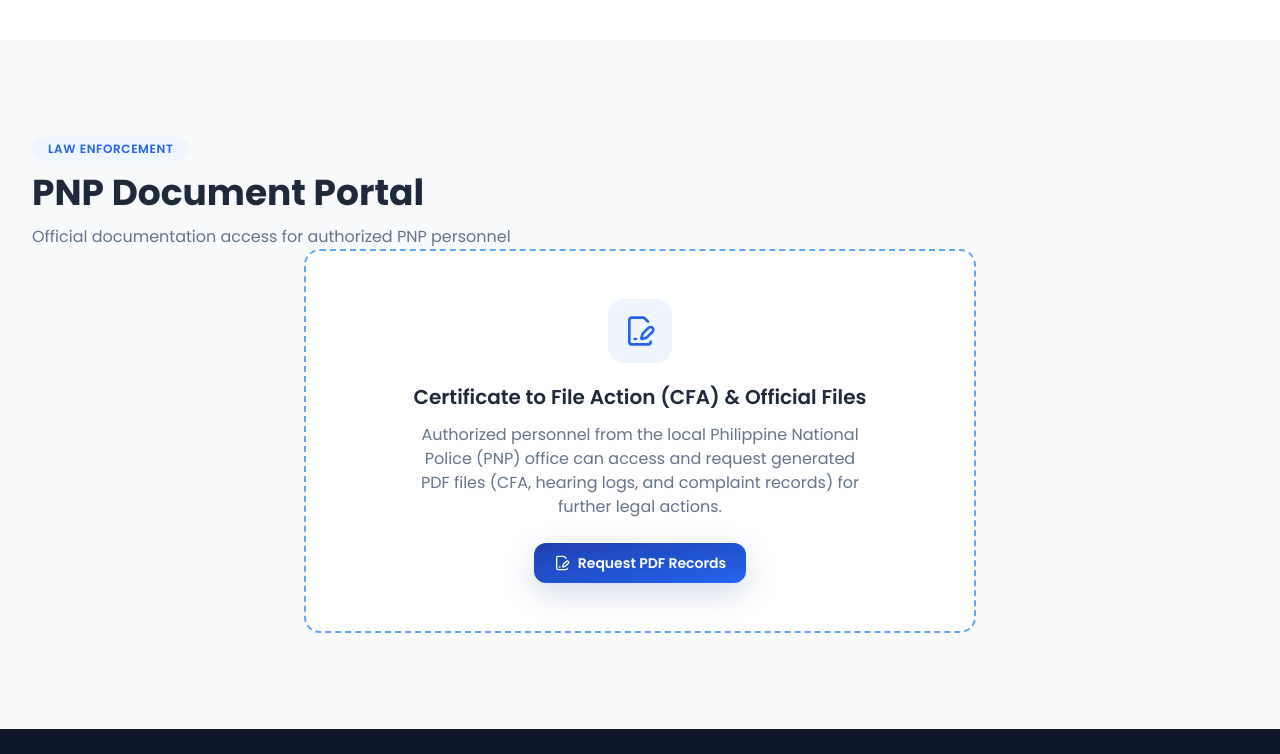
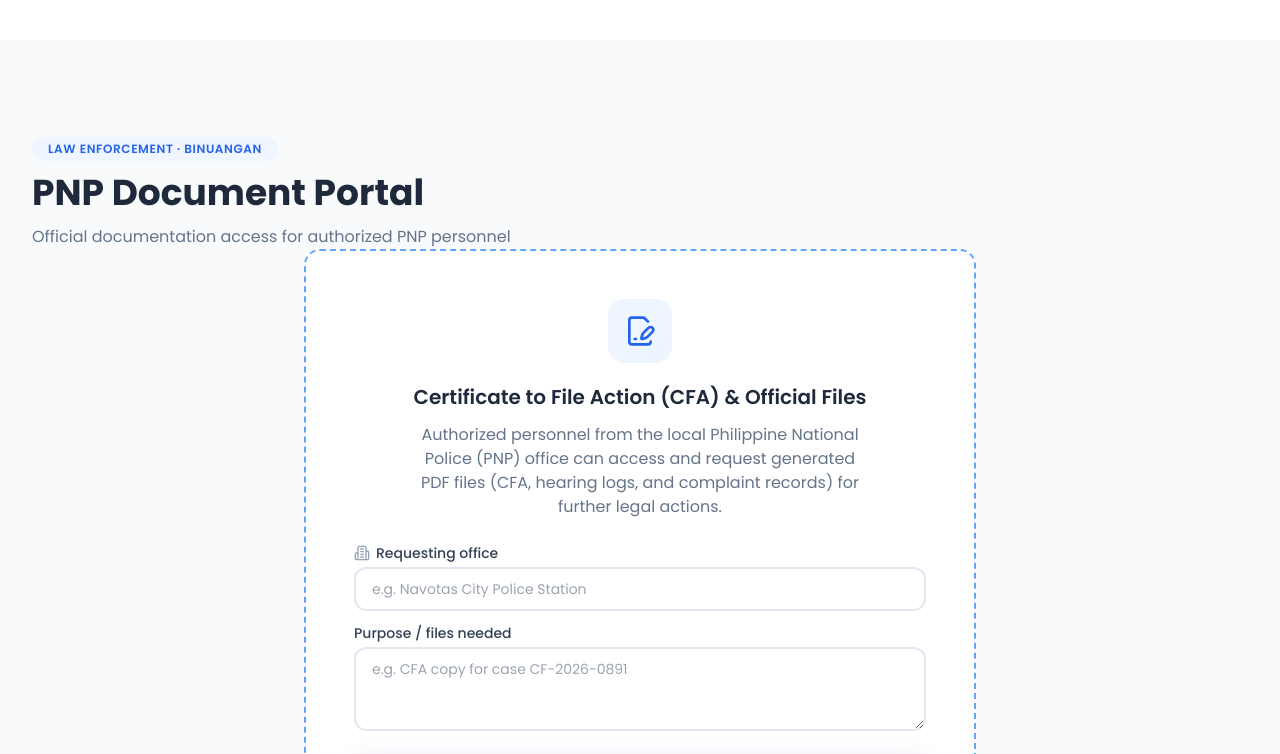
Before and after one commit to raybagsik0825/barangay-e-service, a Next.js app: page / in a window 1280 px wide. Shown: the part 4700-5454 px from the top of the page. Built offline with nearby package versions, Linux system fonts and the light colour scheme; no server answers; the database is empty.

Commit message:
complete per-barangay frontend: hero, live stats, projects, PNP request form

```diff
--- a/src/components/PnpPortal.tsx
+++ b/src/components/PnpPortal.tsx
@@ -1,19 +1,47 @@
 "use client";
 
-import { FileSignature } from "lucide-react";
+import { FileSignature, Loader2, CheckCircle2, AlertCircle, Building2 } from "lucide-react";
 import { useState } from "react";
+import { useBarangay } from "@/lib/barangay-context";
 import Reveal from "./Reveal";
 
 export default function PnpPortal() {
+  const { slug, name } = useBarangay();
+  const [office, setOffice] = useState("");
+  const [purpose, setPurpose] = useState("");
   const [loading, setLoading] = useState(false);
+  const [done, setDone] = useState<string | null>(null);
+  const [error, setError] = useState<string | null>(null);
 
-  const handleRequest = () => {
+  async function handleRequest(e: React.FormEvent) {
+    e.preventDefault();
     setLoading(true);
-    setTimeout(() => {
+    setDone(null);
+    setError(null);
+    try {
+      const requestCode = `REQ-${Date.now().toString().slice(-8)}`;
+      const r = await fetch(`/api/${slug}/document-requests`, {
+        method: "POST",
+        headers: { "Content-Type": "application/json" },
+        body: JSON.stringify({
+          request_code: requestCode,
+          requesting_office: office.trim(),
+          purpose: purpose.trim(),
+        }),
+      });
+      if (!r.ok) {
+        const j = await r.json().catch(() => ({}));
+        throw new Error((j as { error?: string }).error || `HTTP ${r.status}`);
+      }
+      setDone(`Request ${requestCode} submitted to ${name}. The barangay will review and fulfill it.`);
+      setOffice("");
+      setPurpose("");
+    } catch (err) {
+      setError(err instanceof Error ? err.message : "Request failed");
+    } finally {
       setLoading(false);
-      alert("Redirecting to secure PNP Portal authentication...");
-    }, 800);
-  };
+    }
+  }
 
   return (
     <section id="pnp-portal" className="py-16 md:py-24">
@@ -21,7 +49,7 @@
         <Reveal>
           <div className="section-title">
             <span className="inline-block bg-primary-50 text-primary-600 px-4 py-1 rounded-full text-xs font-semibold uppercase tracking-wider mb-3">
-              Law Enforcement
+              Law Enforcement · {name}
             </span>
             <h2 className="text-3xl md:text-4xl font-bold text-slate-800">
               PNP Document Portal
@@ -45,14 +73,54 @@
               office can access and request generated PDF files (CFA, hearing logs,
               and complaint records) for further legal actions.
             </p>
-            <button
-              onClick={handleRequest}
-              disabled={loading}
-              className="btn-primary mt-6 justify-center disabled:opacity-60 disabled:cursor-not-allowed"
-            >
-              <FileSignature className="w-4 h-4" />
-              {loading ? "Redirecting..." : "Request PDF Records"}
-            </button>
+
+            <form onSubmit={handleRequest} className="mt-6 text-left flex flex-col gap-3">
+              <label className="block text-sm">
+                <span className="font-medium text-slate-700 flex items-center gap-1.5">
+                  <Building2 className="w-4 h-4 text-slate-400" /> Requesting office
+                </span>
+                <input
+                  value={office}
+                  onChange={(e) => setOffice(e.target.value)}
+                  required
+                  placeholder="e.g. Navotas City Police Station"
+                  className="mt-1 w-full rounded-xl border-2 border-slate-200 px-4 py-2.5 text-sm focus:border-primary-500 focus:ring-4 focus:ring-primary-100 outline-none transition-all"
+                />
+              </label>
+              <label className="block text-sm">
+                <span className="font-medium text-slate-700">Purpose / files needed</span>
+                <textarea
+                  value={purpose}
+                  onChange={(e) => setPurpose(e.target.value)}
+                  required
+                  rows={3}
+                  placeholder="e.g. CFA copy for case CF-2026-0891"
+                  className="mt-1 w-full rounded-xl border-2 border-slate-200 px-4 py-2.5 text-sm focus:border-primary-500 focus:ring-4 focus:ring-primary-100 outline-none transition-all"
+                />
+              </label>
+              <button
+                type="submit"
+                disabled={loading}
+                className="btn-primary mt-2 justify-center disabled:opacity-60 disabled:cursor-not-allowed"
+              >
+                {loading ? (
+                  <><Loader2 className="w-4 h-4 animate-spin" /> Submitting…</>
+                ) : (
+                  <><FileSignature className="w-4 h-4" /> Request PDF Records</>
+                )}
+              </button>
+            </form>
+
+            {done && (
+              <p className="mt-4 flex items-start gap-2 text-sm text-emerald-600 bg-emerald-50 border border-emerald-200 rounded-xl px-4 py-3 text-left">
+                <CheckCircle2 className="w-4 h-4 mt-0.5 shrink-0" /> {done}
+              </p>
+            )}
+            {error && (
+              <p className="mt-4 flex items-start gap-2 text-sm text-red-600 bg-red-50 border border-red-200 rounded-xl px-4 py-3 text-left">
+                <AlertCircle className="w-4 h-4 mt-0.5 shrink-0" /> {error}
+              </p>
+            )}
           </div>
         </Reveal>
       </div>
```
